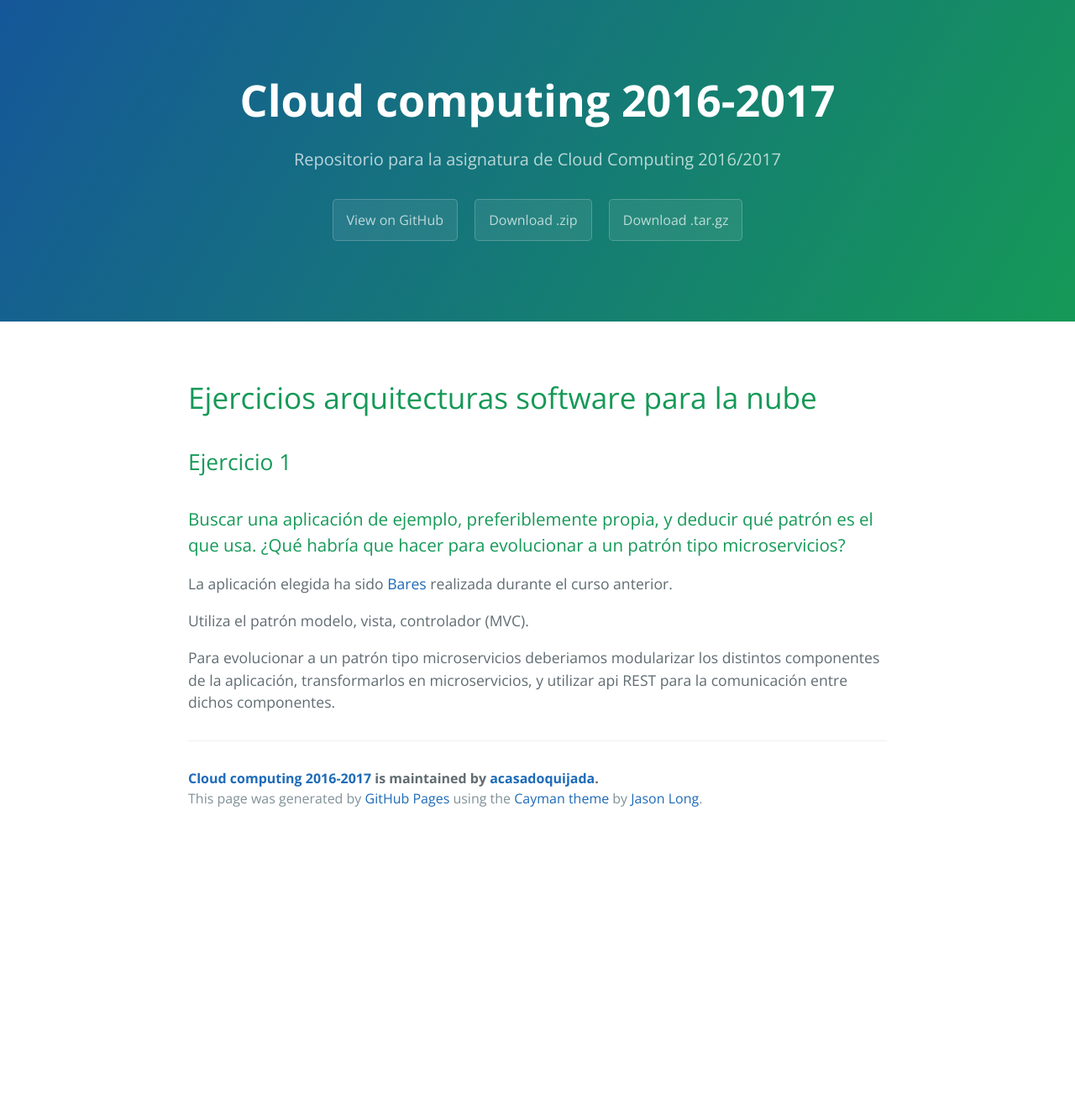
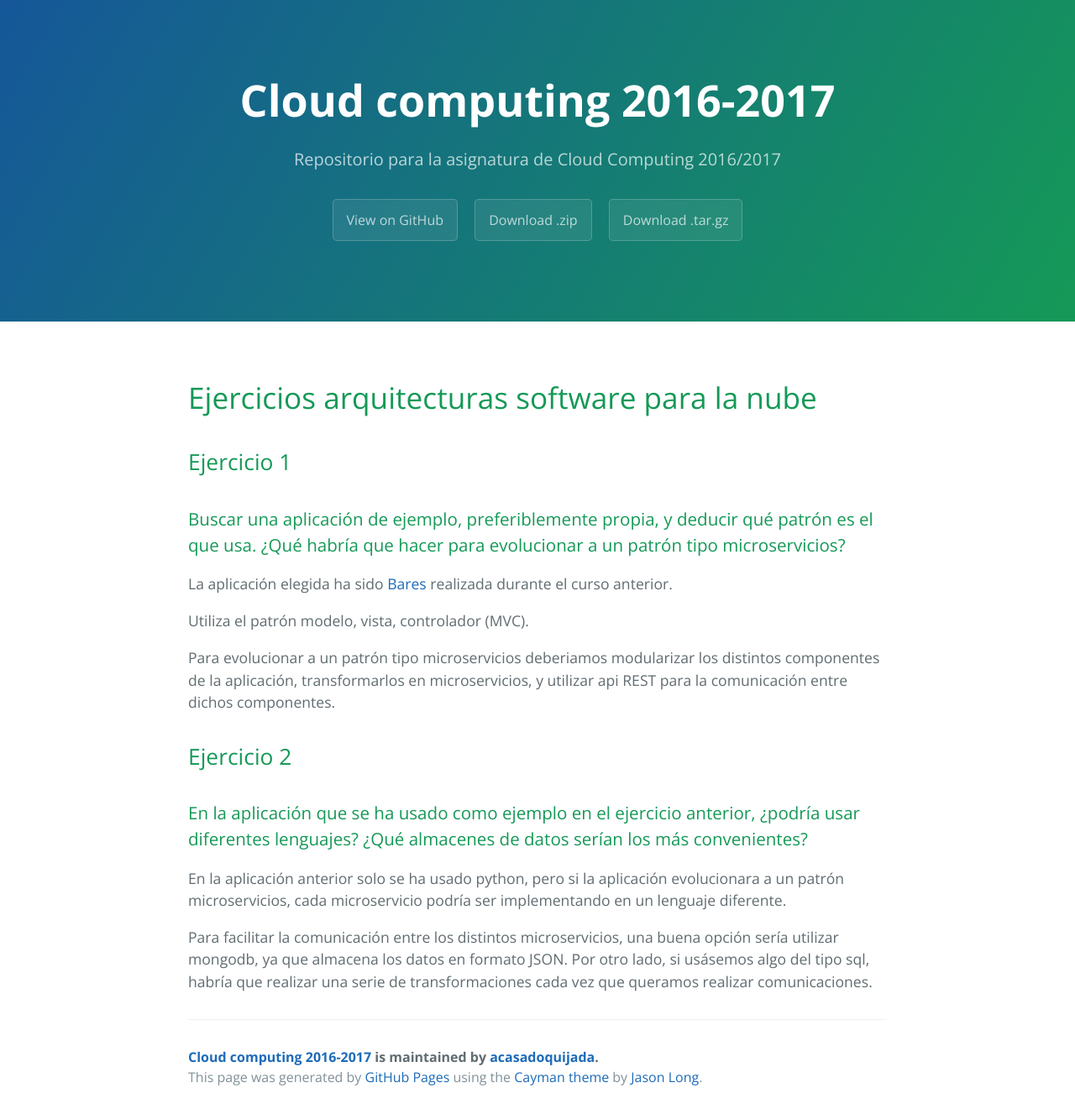
Before and after one commit to acasadoquijada/Cloud_Computing_2016-2017, a Jekyll site: the page built from ejerciciosTema1.md, in a window 1280 px wide. Shown: the whole page at 84% size. Built offline with Jekyll 4.4.1, drawn with Linux system fonts in a browser that asks for light colours; before the commit the page ends 995 px from its top, so only the background shows below that.

Commit message:
Completado ejercicio2 closed #4

```diff
--- a/ejerciciosTema1.md
+++ b/ejerciciosTema1.md
@@ -13,3 +13,11 @@ La aplicación elegida ha sido [Bares](https://github.com/acasadoquijada/IV) rea
 Utiliza el patrón modelo, vista, controlador (MVC).
 
 Para evolucionar a un patrón tipo microservicios deberiamos modularizar los distintos componentes de la aplicación, transformarlos en microservicios, y utilizar api REST para la comunicación entre dichos componentes.
+
+## Ejercicio 2
+
+### En la aplicación que se ha usado como ejemplo en el ejercicio anterior, ¿podría usar diferentes lenguajes? ¿Qué almacenes de datos serían los más convenientes?
+
+En la aplicación anterior solo se ha usado python, pero si la aplicación evolucionara a un patrón microservicios, cada microservicio podría ser implementando en un lenguaje diferente.
+
+Para facilitar la comunicación entre los distintos microservicios, una buena opción sería utilizar mongodb, ya que almacena los datos en formato JSON. Por otro lado, si usásemos algo del tipo sql, habría que realizar una serie de transformaciones cada vez que queramos realizar comunicaciones.
```
